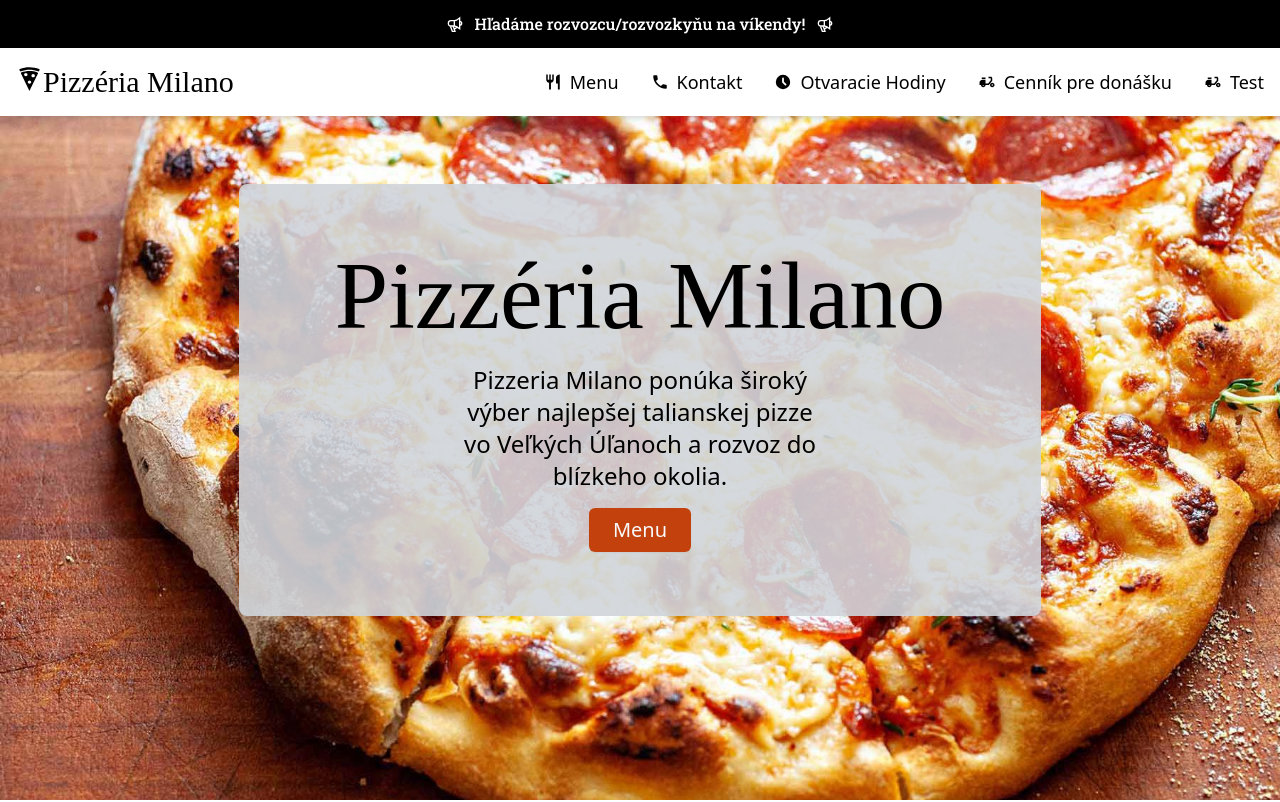
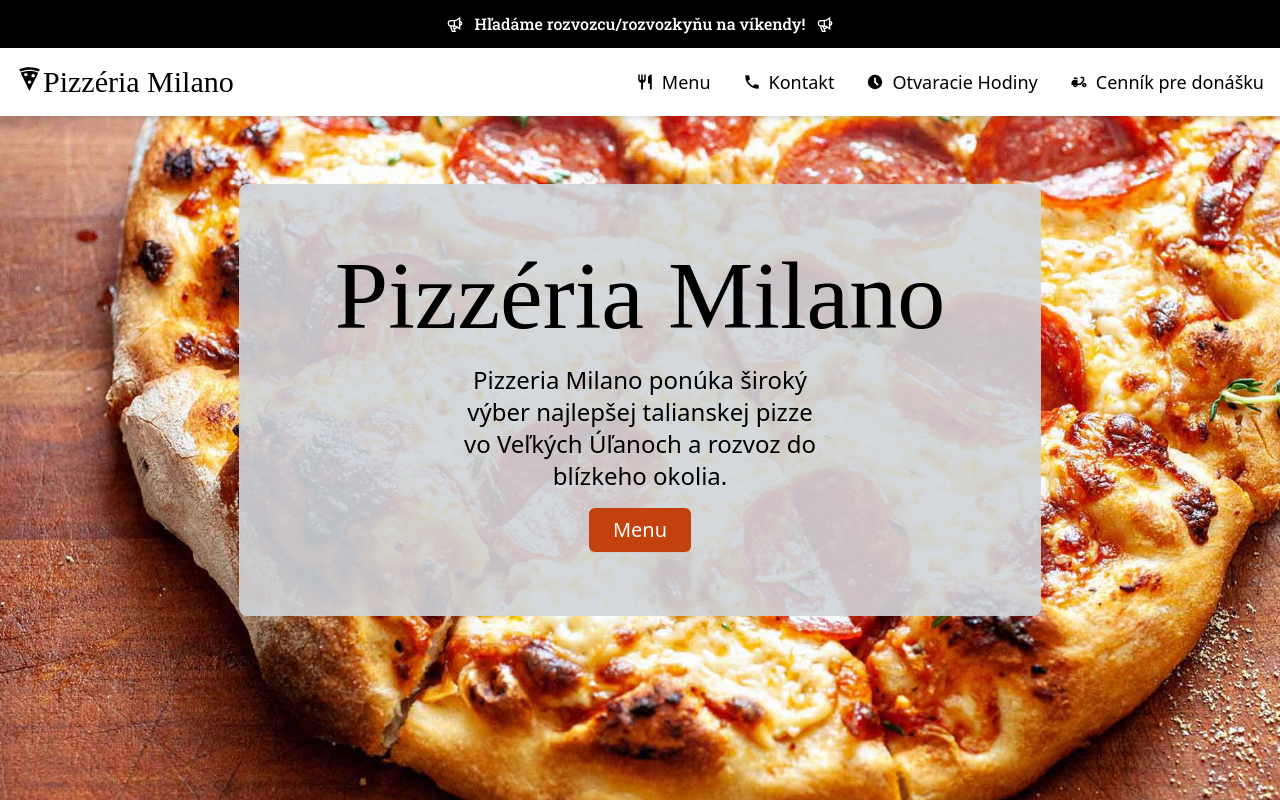
Before and after one commit to patrikkaprinay/pizza, a Next.js app: page / in a window 1280 px wide. Shown: the top 802 px of the page. Built offline with nearby package versions, Linux system fonts and the light colour scheme; a web font is replaced by a local one.

Commit message:
removed testing

```diff
--- a/components/NavItems.jsx
+++ b/components/NavItems.jsx
@@ -29,19 +29,6 @@ const NavItems = (props) => {
           Cenník pre donášku
         </p>
       </a>
-      <a
-        onClick={() => {
-          props.hideNav
-          document
-            .querySelector('#kontakt')
-            .scrollIntoView({ behavior: 'smooth' })
-        }}
-      >
-        <p className="w-full flex justify-center items-center flex-row gap-2 py-4 md:py-0 hover:cursor-pointer text-md hover:text-gray-600 transition duration-200">
-          <MdDeliveryDining />
-          Test
-        </p>
-      </a>
     </>
   )
 }
--- a/css/styles.css
+++ b/css/styles.css
@@ -22,8 +22,6 @@
 
 html {
   scroll-behavior: smooth;
-  -webkit-overflow-scrolling: touch;
-  overflow-y: scroll;
 }
 
 main {
@@ -42,6 +40,3 @@ main {
 #hodiny {
   scroll-margin-top: 25vh;
 }
-
-#main {
-}
```
